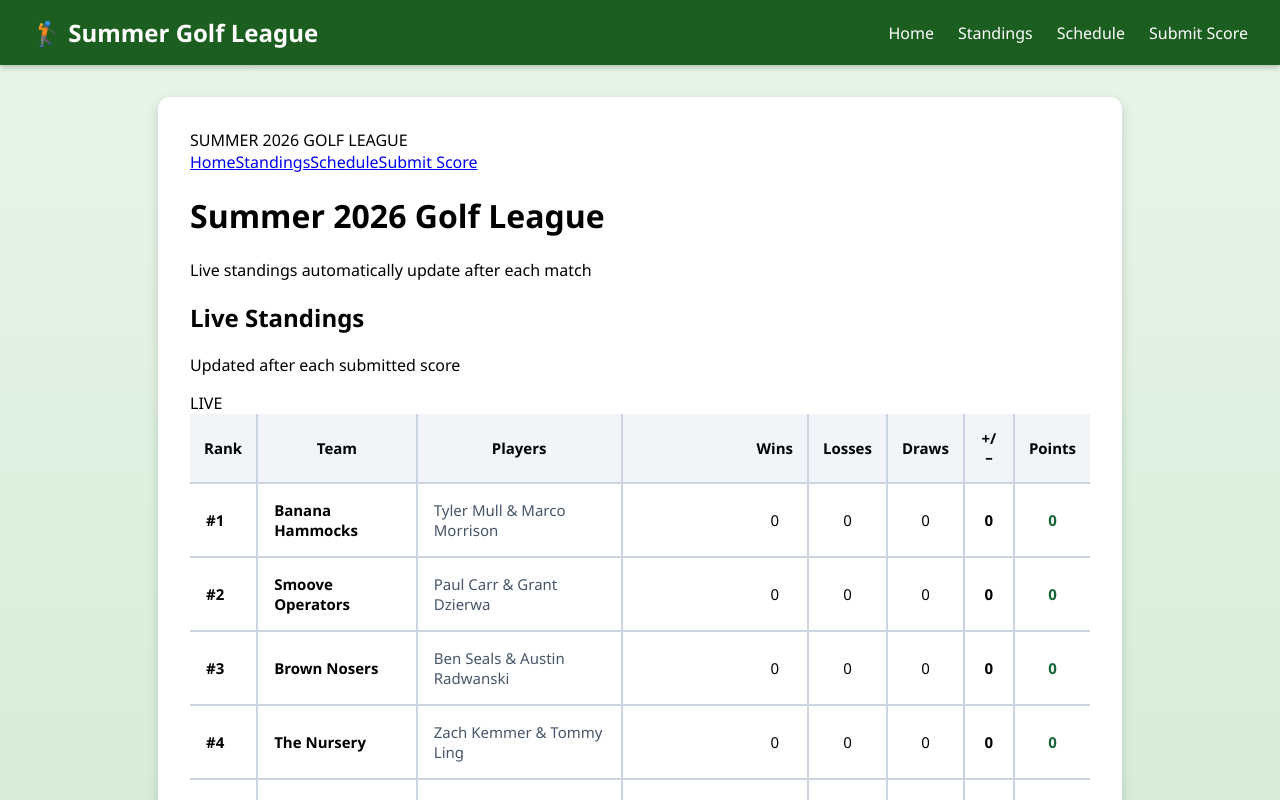
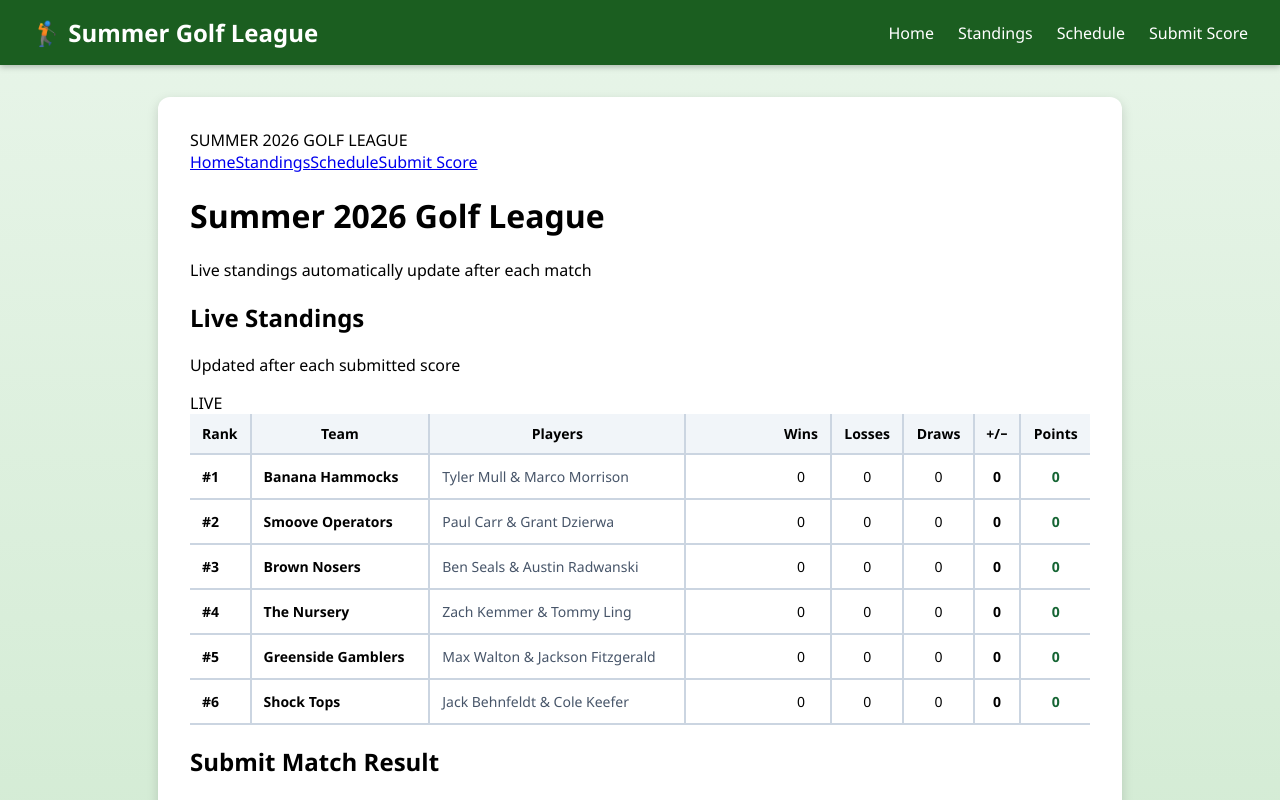
Before and after one commit to tymull24-max/Summer-Golf-League, a Next.js app: page / in a window 1280 px wide. Shown: the top 800 px of the page. Built offline with nearby package versions, Linux system fonts and the light colour scheme.

Commit message:
Update page.js

```diff
--- a/app/page.js
+++ b/app/page.js
@@ -102,29 +102,29 @@ export default function SummerGolfLeagueWebsite() {
             <div className="bg-green-100 text-green-700 px-4 py-1 rounded-full text-xs font-bold">LIVE</div>
           </div>
 
-          {/* ⭐ SHRUNK INLINE‑CSS TABLE ⭐ */}
+          {/* ⭐ SHRUNK + CLEAN INLINE‑CSS TABLE ⭐ */}
           <div style={{ width: "100%", overflowX: "auto" }}>
             <table
               style={{
                 width: "100%",
                 borderCollapse: "collapse",
-                fontSize: "15px",
+                fontSize: "14px",
               }}
             >
               <thead>
                 <tr style={{ background: "#f1f5f9", borderBottom: "2px solid #cbd5e1" }}>
-                  <th style={{ padding: "14px", borderRight: "2px solid #cbd5e1" }}>Rank</th>
-                  <th style={{ padding: "14px", borderRight: "2px solid #cbd5e1" }}>Team</th>
-                  <th style={{ padding: "14px", borderRight: "2px solid #cbd5e1" }}>Players</th>
+                  <th style={{ padding: "10px", borderRight: "2px solid #cbd5e1" }}>Rank</th>
+                  <th style={{ padding: "10px", borderRight: "2px solid #cbd5e1" }}>Team</th>
+                  <th style={{ padding: "10px", borderRight: "2px solid #cbd5e1" }}>Players</th>
 
-                  {/* SMALLER SPACER */}
-                  <th style={{ padding: "14px 60px" }}></th>
+                  {/* SMALL SPACER */}
+                  <th style={{ padding: "10px 40px" }}></th>
 
-                  <th style={{ padding: "14px", borderRight: "2px solid #cbd5e1" }}>Wins</th>
-                  <th style={{ padding: "14px", borderRight: "2px solid #cbd5e1" }}>Losses</th>
-                  <th style={{ padding: "14px", borderRight: "2px solid #cbd5e1" }}>Draws</th>
-                  <th style={{ padding: "14px", borderRight: "2px solid #cbd5e1" }}>+/−</th>
-                  <th style={{ padding: "14px" }}>Points</th>
+                  <th style={{ padding: "10px", borderRight: "2px solid #cbd5e1" }}>Wins</th>
+                  <th style={{ padding: "10px", borderRight: "2px solid #cbd5e1" }}>Losses</th>
+                  <th style={{ padding: "10px", borderRight: "2px solid #cbd5e1" }}>Draws</th>
+                  <th style={{ padding: "10px", borderRight: "2px solid #cbd5e1" }}>+/−</th>
+                  <th style={{ padding: "10px" }}>Points</th>
                 </tr>
               </thead>
 
@@ -139,34 +139,34 @@ export default function SummerGolfLeagueWebsite() {
                         background: "#ffffff",
                       }}
                     >
-                      <td style={{ padding: "16px", borderRight: "2px solid #cbd5e1", fontWeight: "600" }}>
+                      <td style={{ padding: "12px", borderRight: "2px solid #cbd5e1", fontWeight: "600" }}>
                         #{index + 1}
                       </td>
 
-                      <td style={{ padding: "16px", borderRight: "2px solid #cbd5e1", fontWeight: "700" }}>
+                      <td style={{ padding: "12px", borderRight: "2px solid #cbd5e1", fontWeight: "700" }}>
                         {team.name}
                       </td>
 
-                      <td style={{ padding: "16px", borderRight: "2px solid #cbd5e1", color: "#475569" }}>
+                      <td style={{ padding: "12px", borderRight: "2px solid #cbd5e1", color: "#475569" }}>
                         {team.players.join(" & ")}
                       </td>
 
-                      {/* SMALLER SPACER */}
-                      <td style={{ padding: "16px 60px" }}></td>
+                      {/* SMALL SPACER */}
+                      <td style={{ padding: "12px 40px" }}></td>
 
-                      <td style={{ padding: "16px", borderRight: "2px solid #cbd5e1", textAlign: "center" }}>
+                      <td style={{ padding: "12px", borderRight: "2px solid #cbd5e1", textAlign: "center" }}>
                         {team.wins}
                       </td>
-                      <td style={{ padding: "16px", borderRight: "2px solid #cbd5e1", textAlign: "center" }}>
+                      <td style={{ padding: "12px", borderRight: "2px solid #cbd5e1", textAlign: "center" }}>
                         {team.losses}
                       </td>
-                      <td style={{ padding: "16px", borderRight: "2px solid #cbd5e1", textAlign: "center" }}>
+                      <td style={{ padding: "12px", borderRight: "2px solid #cbd5e1", textAlign: "center" }}>
                         {team.draws}
                       </td>
-                      <td style={{ padding: "16px", borderRight: "2px solid #cbd5e1", textAlign: "center", fontWeight: "600" }}>
+                      <td style={{ padding: "12px", borderRight: "2px solid #cbd5e1", textAlign: "center", fontWeight: "600" }}>
                         {team.strokeDiff}
                       </td>
-                      <td style={{ padding: "16px", textAlign: "center", fontWeight: "700", color: "#166534" }}>
+                      <td style={{ padding: "12px", textAlign: "center", fontWeight: "700", color: "#166534" }}>
                         {team.points}
                       </td>
                     </tr>
```
